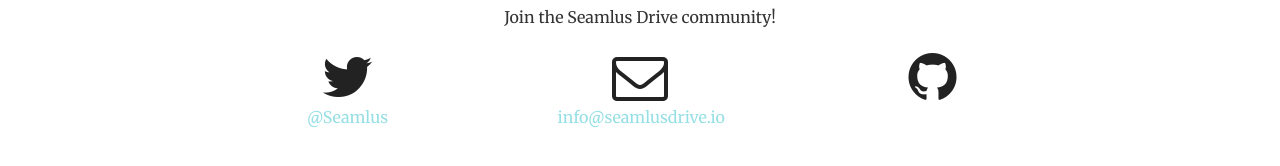
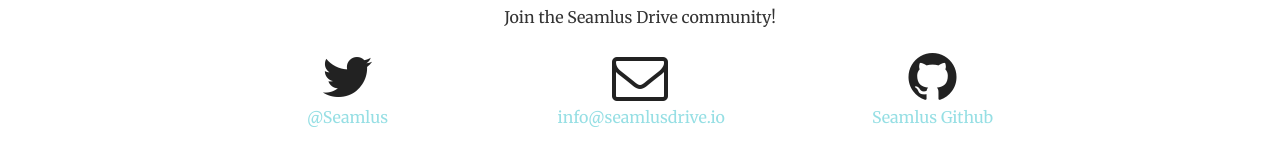
Before and after one commit to Seamlus/seamlus-jekyll, a Jekyll site: the page built from index.html, in a window 1280 px wide and 900 px high, scrolled down 2188 px. Shown: the part 651-817 px from the top of the window. Built offline with Jekyll 4.4.1, drawn with Linux system fonts in a browser that asks for light colours.

Commit message:
ADDED github link

```diff
--- a/_includes/contact.html
+++ b/_includes/contact.html
@@ -19,9 +19,9 @@
             </a>
         </div>
         <div class="col-lg-2 col-lg-offset-1 text-center">
-            <a href="https://github.com/{{ site.github_username }}">
+            <a href="https://github.com/Seamlus">
             <i class="fa fa-github fa-3x wow bounceIn" data-wow-delay=".1s"></i>
-                <p>{{ site.github_username }}</p>
+                <p>Seamlus Github</p>
             </a>
         </div>
 
```
